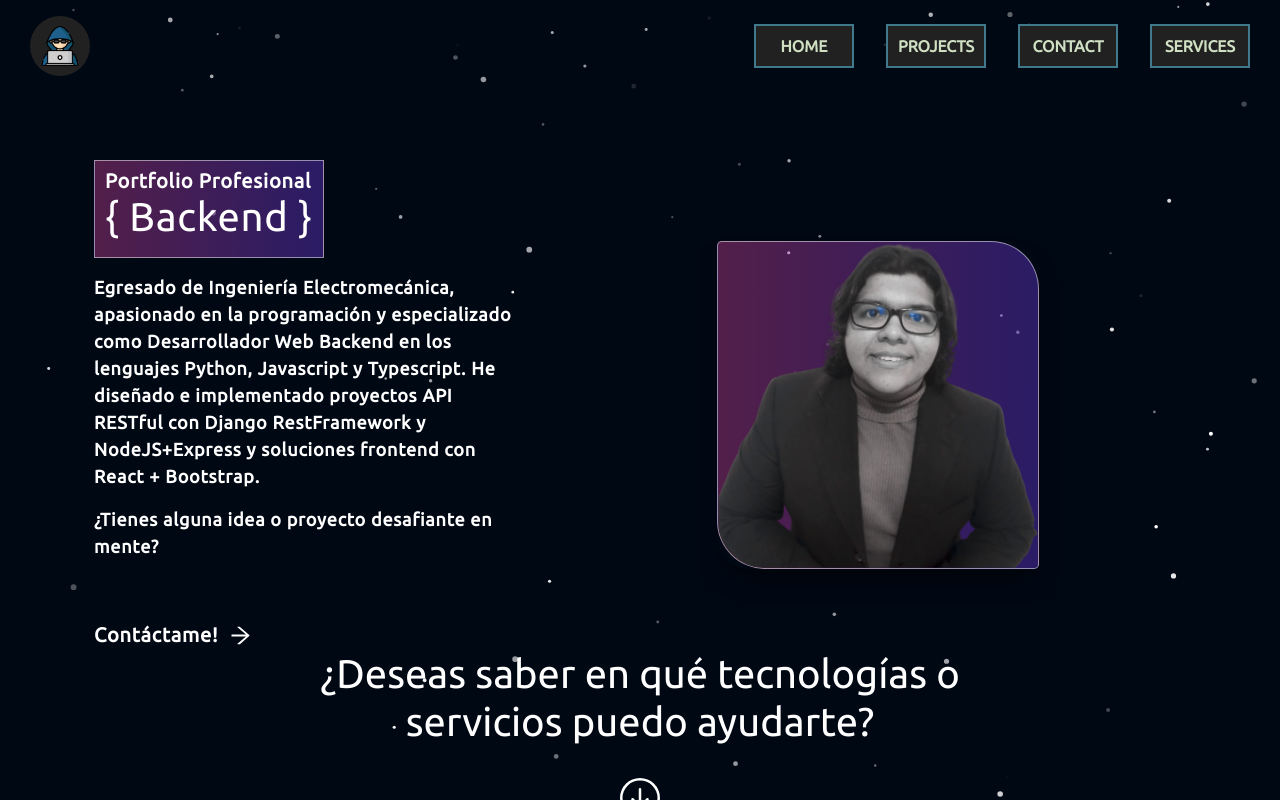
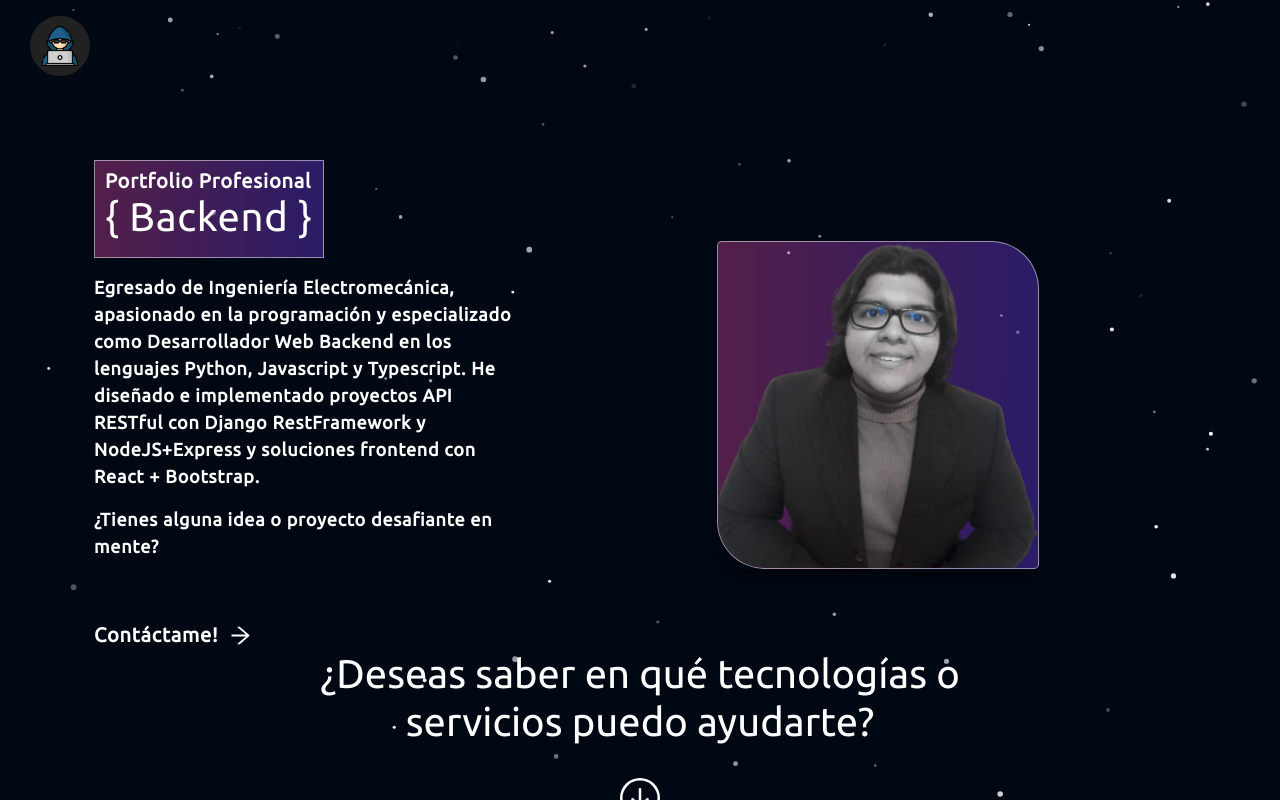
Before and after one commit to MDCIrony/personal-portfolio, a React (Create React App) app: page / in a window 1280 px wide. Shown: the top 802 px of the page. Built offline with nearby package versions, Linux system fonts and the light colour scheme.

Commit message:
Temporarily deactivate linkbuttons and burger button on navbar

```diff
--- a/src/components/layout/Navbar/Navbar.tsx
+++ b/src/components/layout/Navbar/Navbar.tsx
@@ -1,35 +1,40 @@
 import React, { useState, useEffect } from "react";
 import styled from "styled-components";
-import BurgerButton from "./components/BurgerButton";
-import HoveredLink from "../../common/HoveredLink";
+//************ Temporalmente inhabilitado *********** */
+// import BurgerButton from "./components/BurgerButton";
+// import HoveredLink from "../../common/HoveredLink";
+//************************************************* */
 import HoveredImg from "../../common/HoveredImg";
 import { Outlet } from "react-router-dom";
 
-const navbarLinks = [
-  {
-    id: 1,
-    text: "HOME",
-    link: "/",
-  },
-  {
-    id: 2,
-    text: "PROJECTS",
-    link: "/projects",
-  },
-  {
-    id: 3,
-    text: "CONTACT",
-    link: "/contact",
-  },
-  {
-    id: 4,
-    text: "SERVICES",
-    link: "/services",
-  },
-];
+//************************************************* */
+// Temporalmente inhabilitado
+// const navbarLinks = [
+//   {
+//     id: 1,
+//     text: "HOME",
+//     link: "/",
+//   },
+//   {
+//     id: 2,
+//     text: "PROJECTS",
+//     link: "/projects",
+//   },
+//   {
+//     id: 3,
+//     text: "CONTACT",
+//     link: "/contact",
+//   },
+//   {
+//     id: 4,
+//     text: "SERVICES",
+//     link: "/services",
+//   },
+// ];
+//************************************************* */
 
 function Navbar(): JSX.Element {
-  const [clicked, setCliked] = useState(false);
+  // const [clicked, setCliked] = useState(false);
   const [isSolid, setIsSolid] = useState(false);
 
   //Esto es para que el navbar cambie de color cuando se hace scroll
@@ -47,11 +52,12 @@ function Navbar(): JSX.Element {
   }, []);
 
   //Cambia el estado de clicked solo si está en una resolución de mobile
-  const handleClick = () => {
-    if (window.screen.width < 768) {
-      setCliked(!clicked);
-    }
-  };
+  // TEMPORALMENTE INHABILITADO
+  // const handleClick = () => {
+  //   if (window.screen.width < 768) {
+  //     setCliked(!clicked);
+  //   }
+  // };
 
   return (
     <>
@@ -65,9 +71,11 @@ function Navbar(): JSX.Element {
               href="https://www.mdcastillo.me"
             />
           </div>
-
-          <div className={`links ${clicked ? "active" : ""}`.trimEnd()}>
-            {navbarLinks.map((link) => (
+          {/**************************
+           * Temporalmente inhabilitado
+           ***************************/}
+          {/* <div className={`links ${clicked ? "active" : ""}`.trimEnd()}> */}
+          {/* {navbarLinks.map((link) => (
               <HoveredLink
                 key={link.id}
                 link={link.link}
@@ -75,15 +83,15 @@ function Navbar(): JSX.Element {
                 text={link.text}
                 width="100px"
               />
-            ))}
-          </div>
-          <div className="burger">
+            ))} */}
+        </div>
+        {/* <div className="burger">
             <BurgerButton clicked={clicked} handleClick={handleClick} />
-          </div>
-          <BackgroundMobileNav
+          </div> */}
+        {/* <BackgroundMobileNav
             className={`initial ${clicked ? "active" : ""}`}
           ></BackgroundMobileNav>
-        </div>
+        </div> */}
       </NavbarContainer>
       <Outlet />
     </>
```
